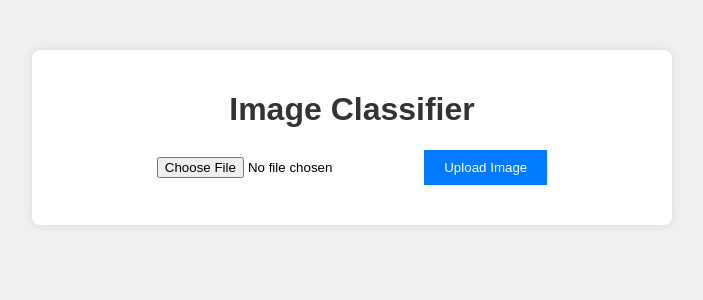
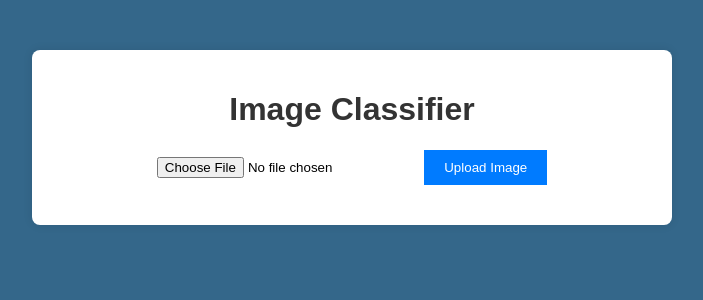
Before and after one commit to OBahraoui/Classification-Flask-APP, a Flask app: page / in a window 1280 px wide. Shown: the top 300 px of the page, without its empty margins (288-991 px from the left). Run offline with Flask 3, Linux system fonts and the light colour scheme.

Commit message:
modif 11

```diff
--- a/app/static/styles.css
+++ b/app/static/styles.css
@@ -1,6 +1,6 @@
 body {
     font-family: Arial, sans-serif;
-    background-color: #f0f0f0;
+    background-color: #34678a;
 }
 
 .container {
```
